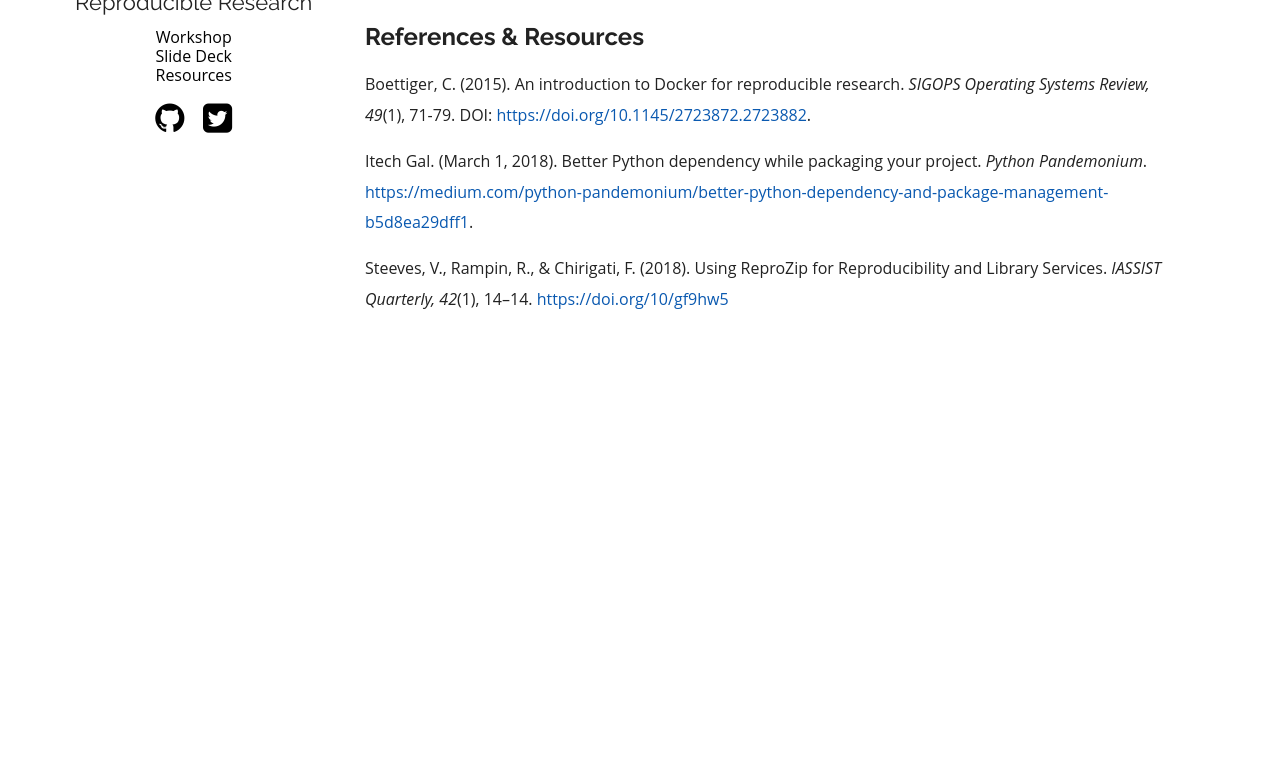
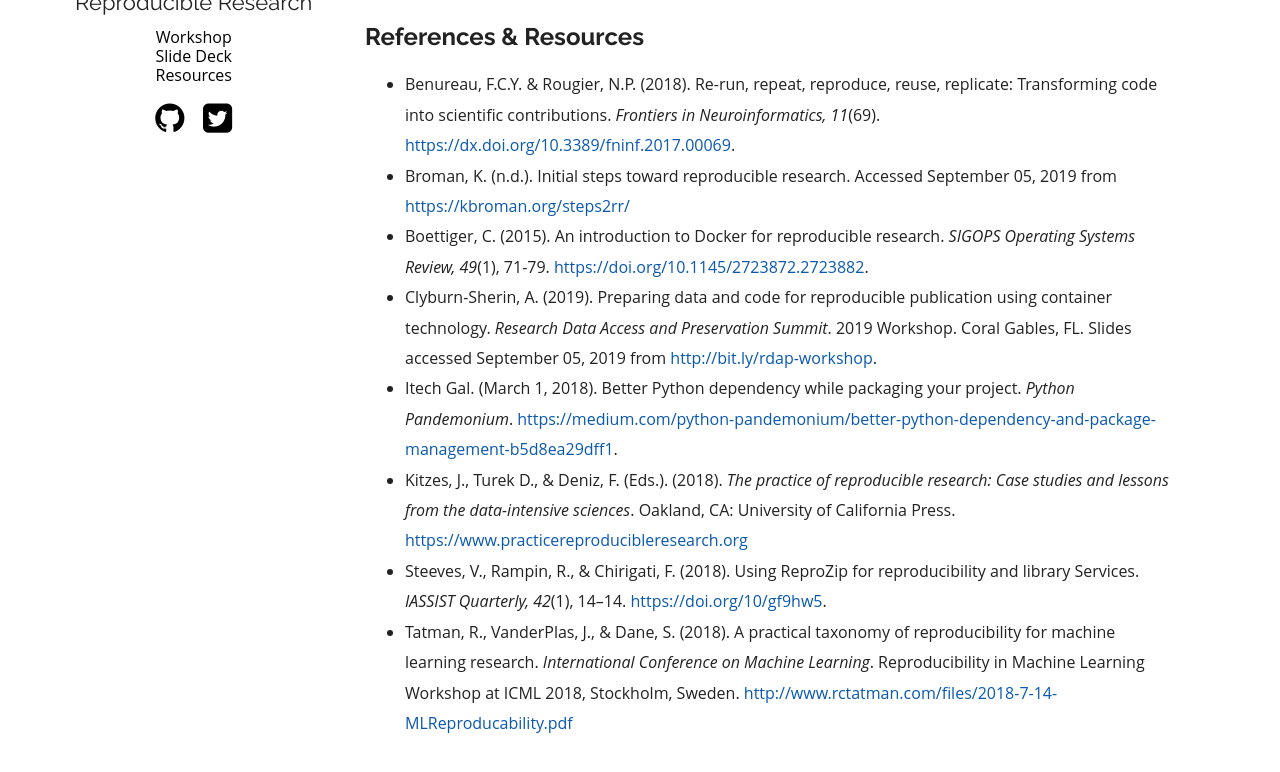
Before and after one commit to research-reuse/research-reuse.github.io, a Jekyll site: the page built from index.md, in a window 1280 px wide and 1400 px high, scrolled down 1190 px, cut to the strip 617-1389 px from the top of the window. Built offline with Jekyll 4.4.1, drawn with Linux system fonts in a browser that asks for light colours; before the commit the page ends 2166 px from its top, so only the background shows below that.

Commit message:
updating references

```diff
--- a/index.md
+++ b/index.md
@@ -47,8 +47,11 @@ This workshop will cover key considerations for preparing and sharing data and s
 
 ## <a id="references"></a>References & Resources
 
-Boettiger, C. (2015). An introduction to Docker for reproducible research. *SIGOPS Operating Systems Review, 49*(1), 71-79. DOI: <https://doi.org/10.1145/2723872.2723882>.
-
-Itech Gal. (March 1, 2018). Better Python dependency while packaging your project. *Python Pandemonium*. <https://medium.com/python-pandemonium/better-python-dependency-and-package-management-b5d8ea29dff1>.
-
-Steeves, V., Rampin, R., & Chirigati, F. (2018). Using ReproZip for Reproducibility and Library Services. *IASSIST Quarterly, 42*(1), 14–14. <https://doi.org/10/gf9hw5>
+- Benureau, F.C.Y. & Rougier, N.P. (2018). Re-run, repeat, reproduce, reuse, replicate: Transforming code into scientific contributions. *Frontiers in Neuroinformatics, 11*(69). <https://dx.doi.org/10.3389/fninf.2017.00069>.
+- Broman, K. (n.d.). Initial steps toward reproducible research. Accessed September 05, 2019 from <https://kbroman.org/steps2rr/>
+- Boettiger, C. (2015). An introduction to Docker for reproducible research. *SIGOPS Operating Systems Review, 49*(1), 71-79. <https://doi.org/10.1145/2723872.2723882>.
+- Clyburn-Sherin, A. (2019). Preparing data and code for reproducible publication using container technology. *Research Data Access and Preservation Summit*. 2019 Workshop. Coral Gables, FL. Slides accessed September 05, 2019 from <http://bit.ly/rdap-workshop>.
+- Itech Gal. (March 1, 2018). Better Python dependency while packaging your project. *Python Pandemonium*. <https://medium.com/python-pandemonium/better-python-dependency-and-package-management-b5d8ea29dff1>.
+- Kitzes, J., Turek D., & Deniz, F. (Eds.). (2018). *The practice of reproducible research: Case studies and lessons from the data-intensive sciences*. Oakland, CA: University of California Press. <https://www.practicereproducibleresearch.org>
+- Steeves, V., Rampin, R., & Chirigati, F. (2018). Using ReproZip for reproducibility and library Services. *IASSIST Quarterly, 42*(1), 14–14. <https://doi.org/10/gf9hw5>.
+- Tatman, R., VanderPlas, J., & Dane, S. (2018). A practical taxonomy of reproducibility for machine learning research. *International Conference on Machine Learning*. Reproducibility in Machine Learning Workshop at ICML 2018, Stockholm, Sweden. <http://www.rctatman.com/files/2018-7-14-MLReproducability.pdf>
```
